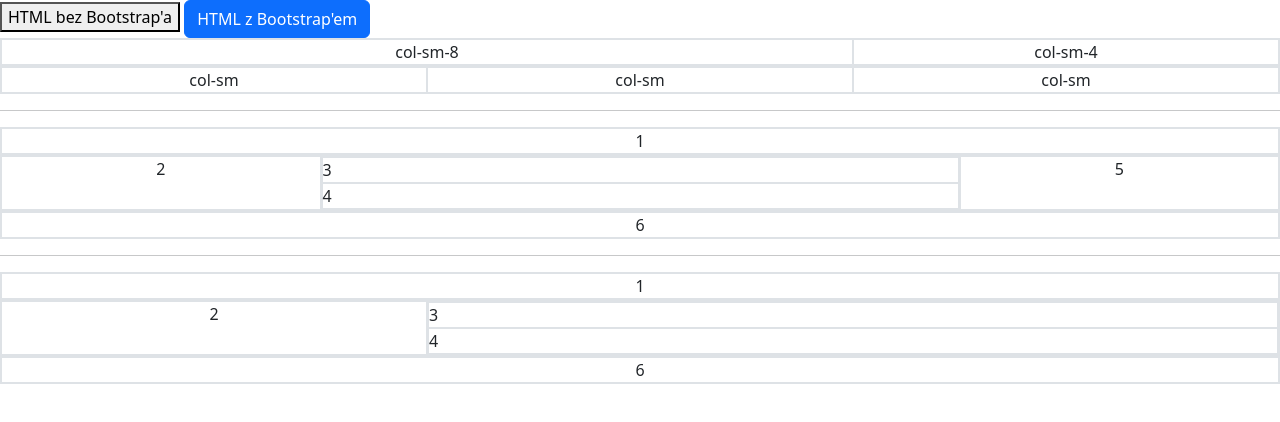
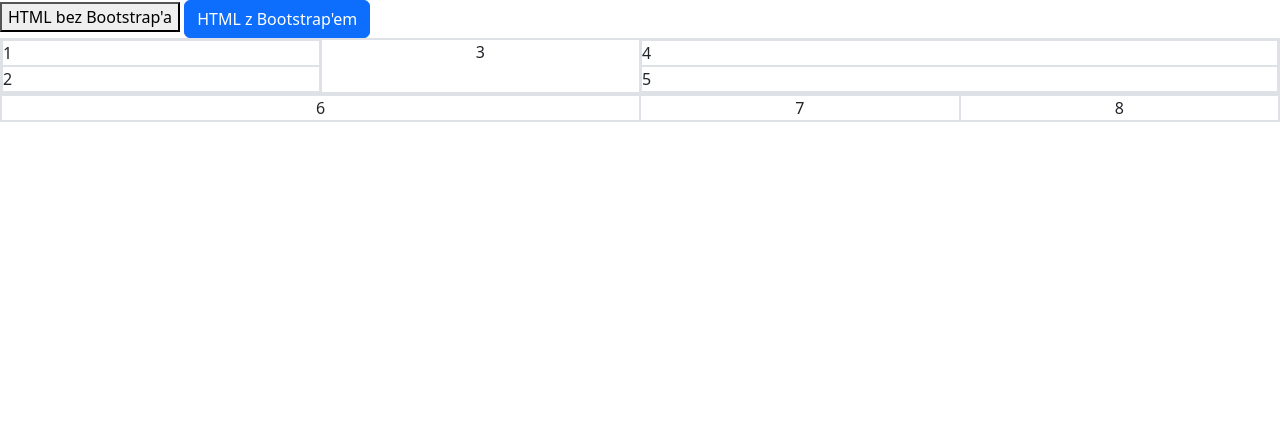
Before and after one commit to ZlotaLufa14/ZPW, a plain HTML site: page bootstrap/zadanie1/index.html in a window 1280 px wide. Drawn offline with nearby package versions, Linux system fonts and the light colour scheme.

Commit message:
bootstrap - zadnaie 1 - update

```diff
--- a/bootstrap/zadanie1/index.html
+++ b/bootstrap/zadanie1/index.html
@@ -10,7 +10,7 @@
     <button>HTML bez Bootstrap'a</button>
     <button class="btn btn-primary">HTML z Bootstrap'em</button>
 
-    <div class="container-fluid text-center">
+    <!-- <div class="container-fluid text-center">
         <div class="row border">
             <div class="col-sm-8 border">col-sm-8</div>
             <div class="col-sm-4 border">col-sm-4</div>
@@ -20,11 +20,9 @@
             <div class="col-sm border">col-sm</div>
             <div class="col-sm border">col-sm</div>
         </div>
-    </div>
+    </div> -->
 
-    <hr>
-
-    <div class="container-fluid text-center">
+    <!-- <div class="container-fluid text-center">
         <div class="row border">
             <div class="col-sm border">1</div>
         </div>
@@ -41,12 +39,9 @@
         <div class="row border">
             <div class="col-sm border">6</div>
         </div>
-    </div>
+    </div> -->
 
-    <hr>
-
-
-    <div class="container-fluid text-center">
+    <!-- <div class="container-fluid text-center">
         <div class="row border">
             <div class="col-sm border">1</div>
         </div>
@@ -62,7 +57,78 @@
         <div class="row border">
             <div class="col-sm border">6</div>
         </div>
+    </div> -->
+
+    <!-- <div class="container-fluid text-center">
+        <div class="row border">
+            <div class="col-sm-9 border">1</div>
+            <div class="col-sm-3 border">2</div>
+        </div>
+
+        <div class="row border">
+            <div class="col-sm border">3</div>
+        </div>
+
+        <div class="row border">
+            <div class="col-sm-9 border">4</div>
+            <div class="col-sm-3 border">5</div>
+        </div>
+
+        <div class="row border">
+            <div class="col-sm-9 border">6</div>
+            <div class="col-sm- border">7</div>
+        </div>
+    </div> -->
+
+
+    <!-- <div class="container-fluid text-center">
+        <div class="row border">
+            <div class="col-sm border">1</div>
+        </div>
+
+        <div class="row border">
+            <div class="col-sm-3 border">2</div>
+            <div class="col-sm-3 border">3</div>
+
+            <div class="col-sm-3 border">
+                <div class="row border">4</div>
+                <div class="row border">5</div>
+            </div>
+
+            <div class="col-sm-3 border">
+                <div class="row border">6</div>
+                <div class="row border">7</div>
+            </div>
+        </div>
+
+        <div class="row border">
+            <div class="col-sm border">8</div>
+        </div>
+    </div> -->
+
+    <div class="container-fluid text-center">
+        <div class="row border">
+            <div class="col-sm-3 border">
+                <div class="row border">1</div>
+                <div class="row border">2</div>
+            </div>
+
+            <div class="col-sm-3 border">3</div>
+
+            <div class="col-sm-6 border">
+                <div class="row border">4</div>
+                <div class="row border">5</div>
+            </div>
+        </div>
+
+        <div class="row border">
+            <div class="col-sm-6 border">6</div>
+            <div class="col-sm-3 border">7</div>
+            <div class="col-sm-3 border">8</div>
+
+        </div>
     </div>
+
 
     <script src="https://cdn.jsdelivr.net/npm/bootstrap@5.3.8/dist/js/bootstrap.bundle.min.js" integrity="sha384-FKyoEForCGlyvwx9Hj09JcYn3nv7wiPVlz7YYwJrWVcXK/BmnVDxM+D2scQbITxI" crossorigin="anonymous"></script>
 </body>
```
